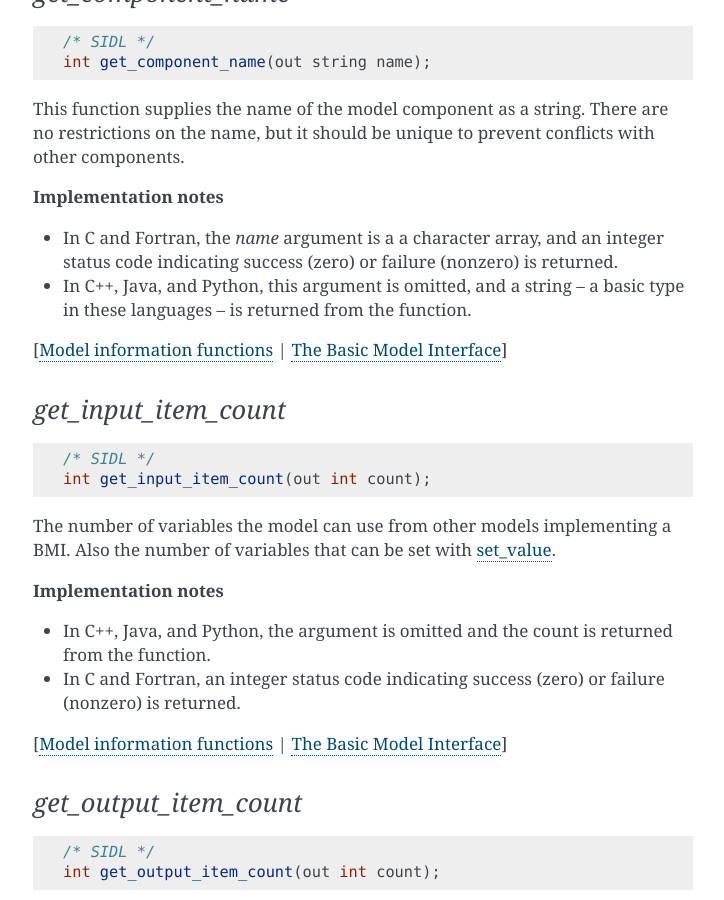
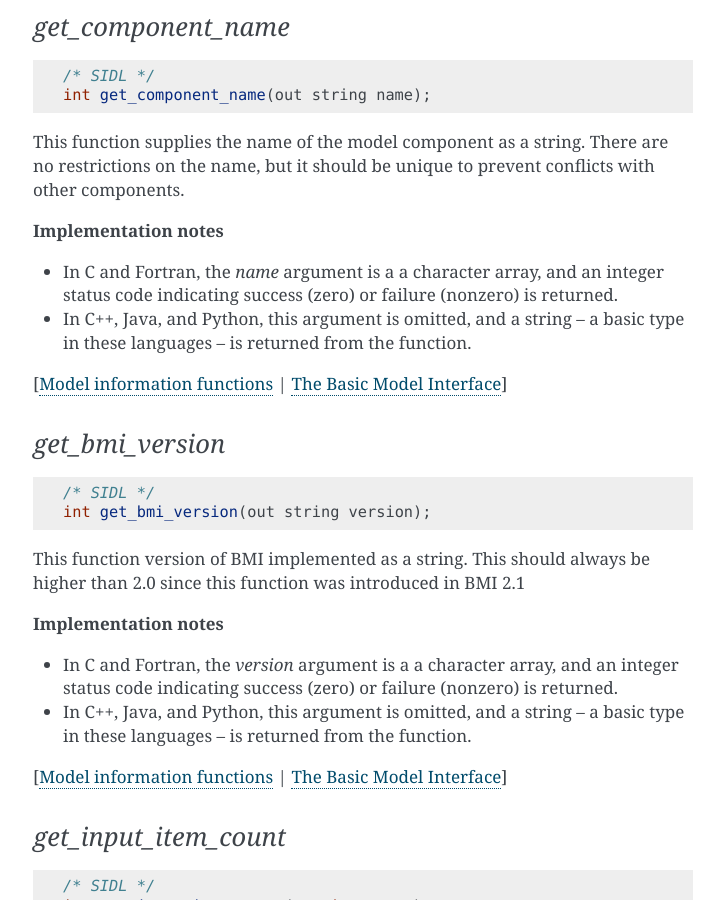
Before and after one commit to csdms/bmi, a Sphinx documentation site: the page built from docs/source/index.rst, in a window 1280 px wide and 900 px high, scrolled down 5455 px. Shown: the whole window, without its empty margins (387-1111 px from the left). Built offline with Sphinx 7.4.7, drawn with Linux system fonts in a browser that asks for light colours; formulas are drawn with MathJax 3; some of the changed text lies outside the part shown.

Commit message:
Added get_bmi_version to sidl and documentation

```diff
--- a/AUTHORS.rst
+++ b/AUTHORS.rst
@@ -24,6 +24,7 @@
 * Greg Tucker
 * Ben van Werkhoven
 * Martijn Visser
+* Rolf Hut
 
 If you have contributed to the BMI project and your name is missing,
 please send an email to the coordinators, or open a pull request
--- a/docs/source/bmi.info_funcs.rst
+++ b/docs/source/bmi.info_funcs.rst
@@ -25,6 +25,28 @@
 **Implementation notes**
 
 * In C and Fortran, the *name* argument is a a character array, and an integer
+  status code indicating success (zero) or failure (nonzero) is returned.
+* In C++, Java, and Python, this argument is omitted, and a string -- a basic type
+  in these languages -- is returned from the function.
+
+[:ref:`info_funcs` | :ref:`basic_model_interface`]
+
+.. _get_bmi_version:
+
+*get_bmi_version*
+....................
+
+.. code-block:: java
+
+  /* SIDL */
+  int get_bmi_version(out string version);
+
+This function version of BMI implemented as a string.
+This should always be higher than 2.0 since this function was introduced in BMI 2.1
+
+**Implementation notes**
+
+* In C and Fortran, the *version* argument is a a character array, and an integer
   status code indicating success (zero) or failure (nonzero) is returned.
 * In C++, Java, and Python, this argument is omitted, and a string -- a basic type
   in these languages -- is returned from the function.
--- a/docs/source/bmi.spec.rst
+++ b/docs/source/bmi.spec.rst
@@ -97,6 +97,7 @@
    :ref:`update_until`             Advance model state until the given time.
    :ref:`finalize`                 Perform tear-down tasks for the model.
    :ref:`get_component_name`       Name of the model.
+   :ref:`get_bmi_version`          Version number of the BMI version implemented.
    :ref:`get_input_item_count`     Count of a model's input variables.
    :ref:`get_output_item_count`    Count of a model's output variables.
    :ref:`get_input_var_names`      List of a model's input variables.
```
Also changed, not shown: 1 other file.
